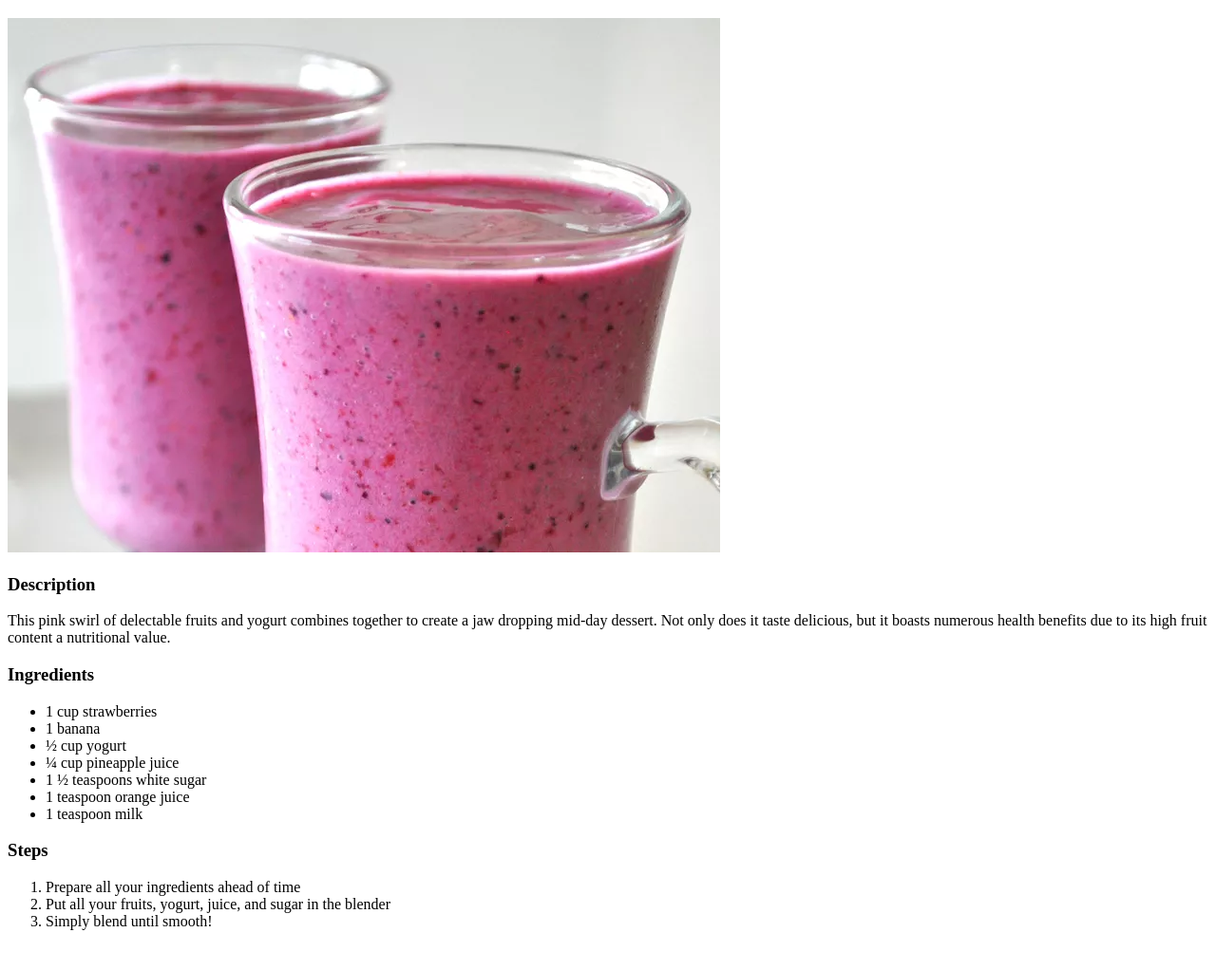
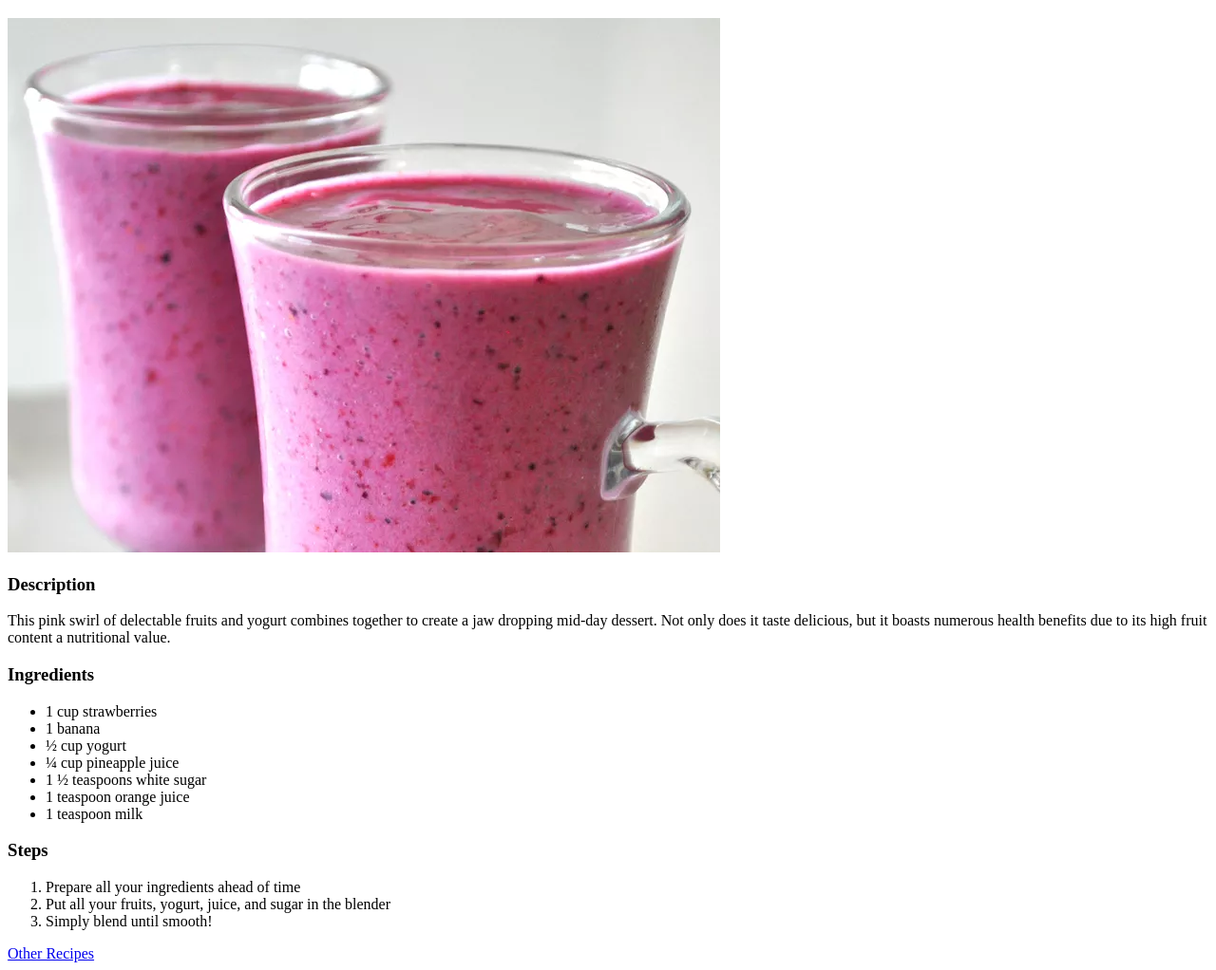
Before and after one commit to JohnHerron/odin-recipes, a plain HTML site: page recipes/fruit-smoothie.html in a window 1280 px wide. Shown: the part 61-1083 px from the top of the page at 95% size. Before the commit the page ends 1057 px from the top, so only its background shows below. Drawn offline with Linux system fonts and the light colour scheme.

Commit message:
Add links to index on recipe pages

```diff
--- a/recipes/fruit-smoothie.html
+++ b/recipes/fruit-smoothie.html
@@ -31,5 +31,6 @@
         <li>Put all your fruits, yogurt, juice, and sugar in the blender</li>
         <li>Simply blend until smooth!</li>
     </ol>
+    <a href="../index.html">Other Recipes</a>
 </body>
 </html>
```
Also changed, not shown: recipes/garlic-chicken-rice.html (+1 -0 lines), recipes/hummus-pizza.html (+1 -0 lines).
